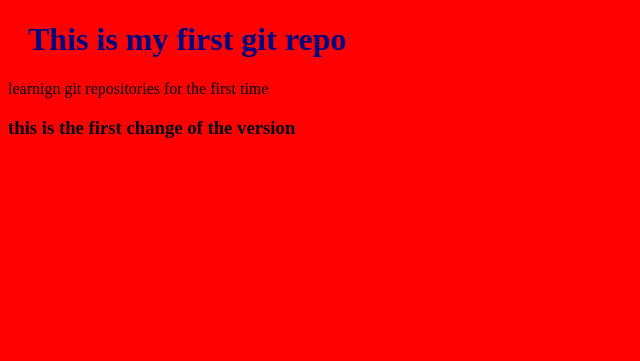
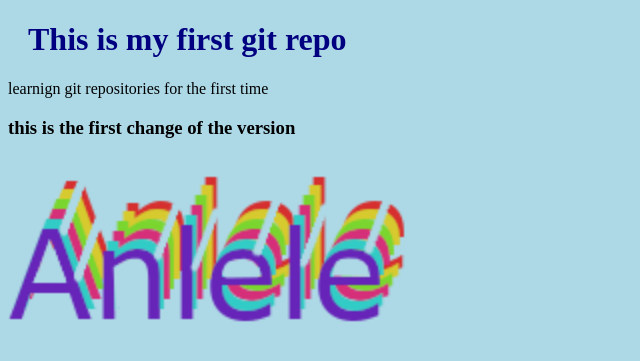
Before and after one commit to anele-bango/portfolio, a plain HTML site: page index.html in a window 1280 px wide. Shown: the whole page, without its empty margins (0-640 px from the left). Drawn offline with Linux system fonts and the light colour scheme.

Commit message:
this is version 1.0.2

```diff
--- a/bluestyle.css
+++ b/bluestyle.css
@@ -1,5 +1,5 @@
 body {
-background-color: red;
+background-color: lightblue;
 }
 
 h1 {
--- a/index.html
+++ b/index.html
@@ -12,6 +12,8 @@
 	<p>learnign git repositories for the first time</p>
 	<h3>this is the first change of the  version</h3>
 
+	<img src="logo.png"  width="400px" height="200px">
+
 
 
 </body>
```
Also changed, not shown: logo.png (added).
